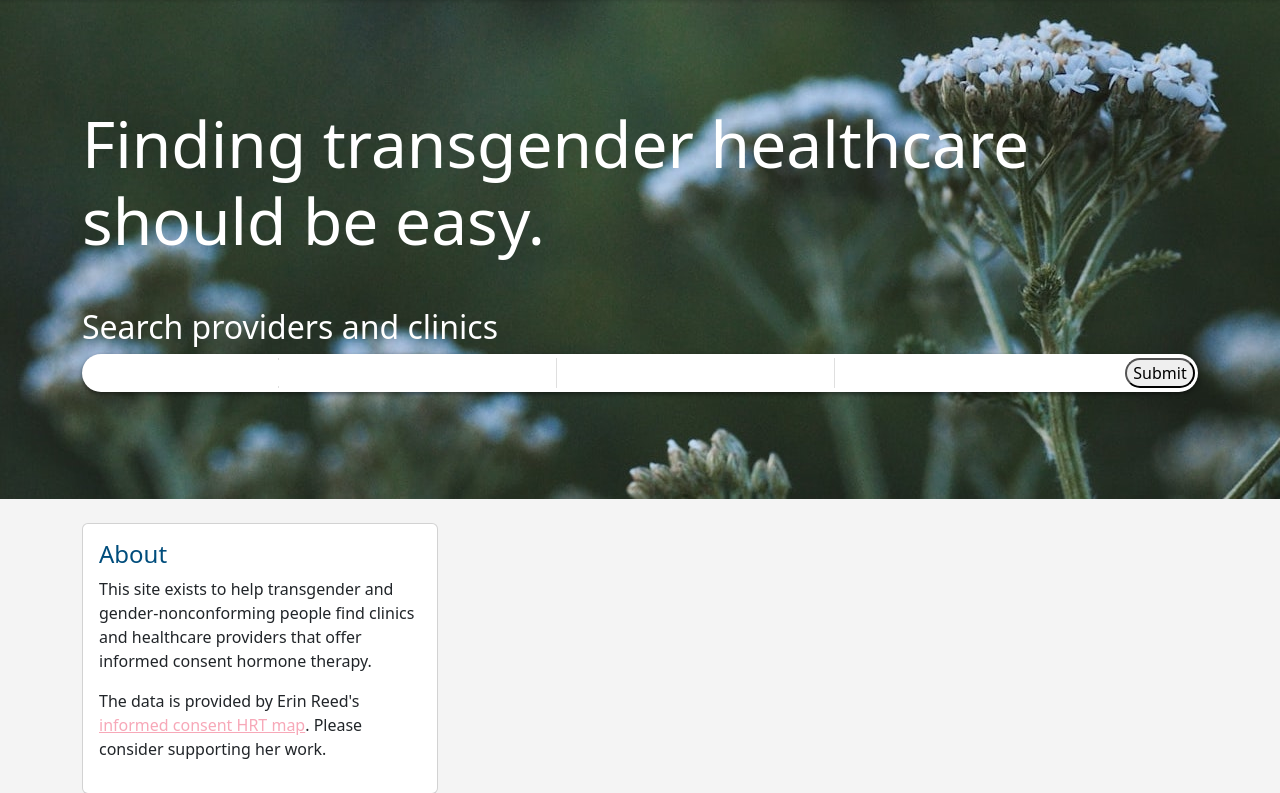
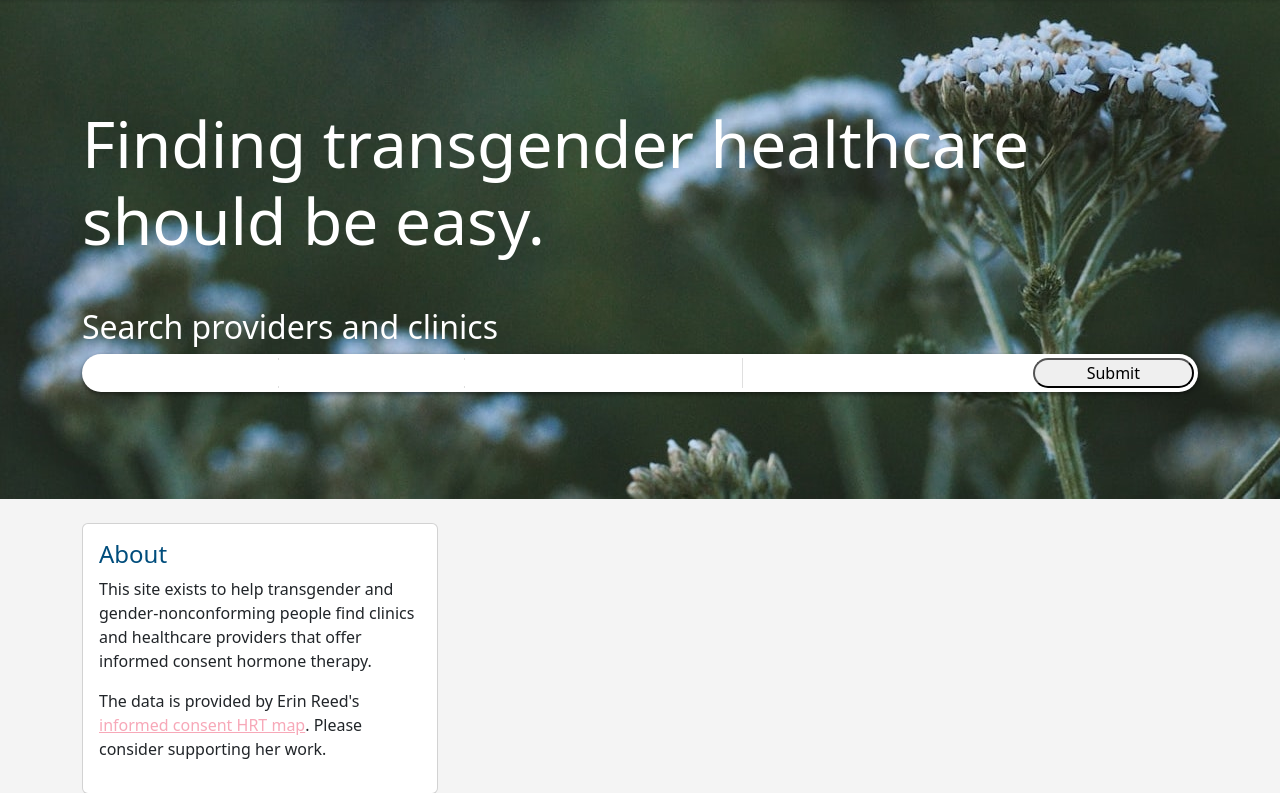
Before and after one commit to MirandaCalls/mychoicehrt, a Symfony app: template templates/home.html.twig in a window 1280 px wide. Shown: the part 67-860 px from the top of the page. Run offline with Twig, Linux system fonts and the light colour scheme; the template is opened without the code that fills it, so the values that code supplies are empty; form fields are guessed from the names that the template uses; style sheets or scripts are compiled from the project's sources; some libraries are stand-ins or nearby versions.

Commit message:
fix bug where search button falls outside the search form

```diff
--- a/src/Form/SearchFormType.php
+++ b/src/Form/SearchFormType.php
@@ -62,7 +62,7 @@ class SearchFormType extends AbstractType
             ->add('searchRadius', type: NumberType::class, options: [
                 'required' => false,
                 'attr' => [
-                    'placeholder' => 'Search Radius (miles)',
+                    'placeholder' => 'Radius (miles)',
                 ],
             ])
             ->add('page', type: HiddenType::class, options: [
--- a/templates/search-form.html.twig
+++ b/templates/search-form.html.twig
@@ -8,7 +8,7 @@ Parameters:
         <div class="d-flex align-items-center right-divider col-lg-2">
             {{ form_widget(searchForm.countryCode, {'attr': {'class': 'border-0 shadow-0'}}) }}
         </div>
-        <div class="d-flex align-items-center right-divider col-lg-3">
+        <div class="d-flex align-items-center right-divider col-lg-2 col-xxl-3">
             {{ form_widget(searchForm.searchRadius, {'attr': {'class': 'border-0 shadow-0'}}) }}
         </div>
         <div class="d-flex align-items-center right-divider col-lg-3">
@@ -17,7 +17,7 @@ Parameters:
         <div class="d-flex align-items-center col-lg-3">
             {{ form_widget(searchForm.searchText, {'attr': {'class': 'border-0 shadow-0'}}) }}
         </div>
-        <div class="d-grid col-lg-1">
+        <div class="d-grid col-lg-2 col-xxl-1">
             {{ form_widget(searchForm.submit, {'attr': {'class': 'rounded-pill btn-primary'}}) }}
         </div>
     </div>
```
